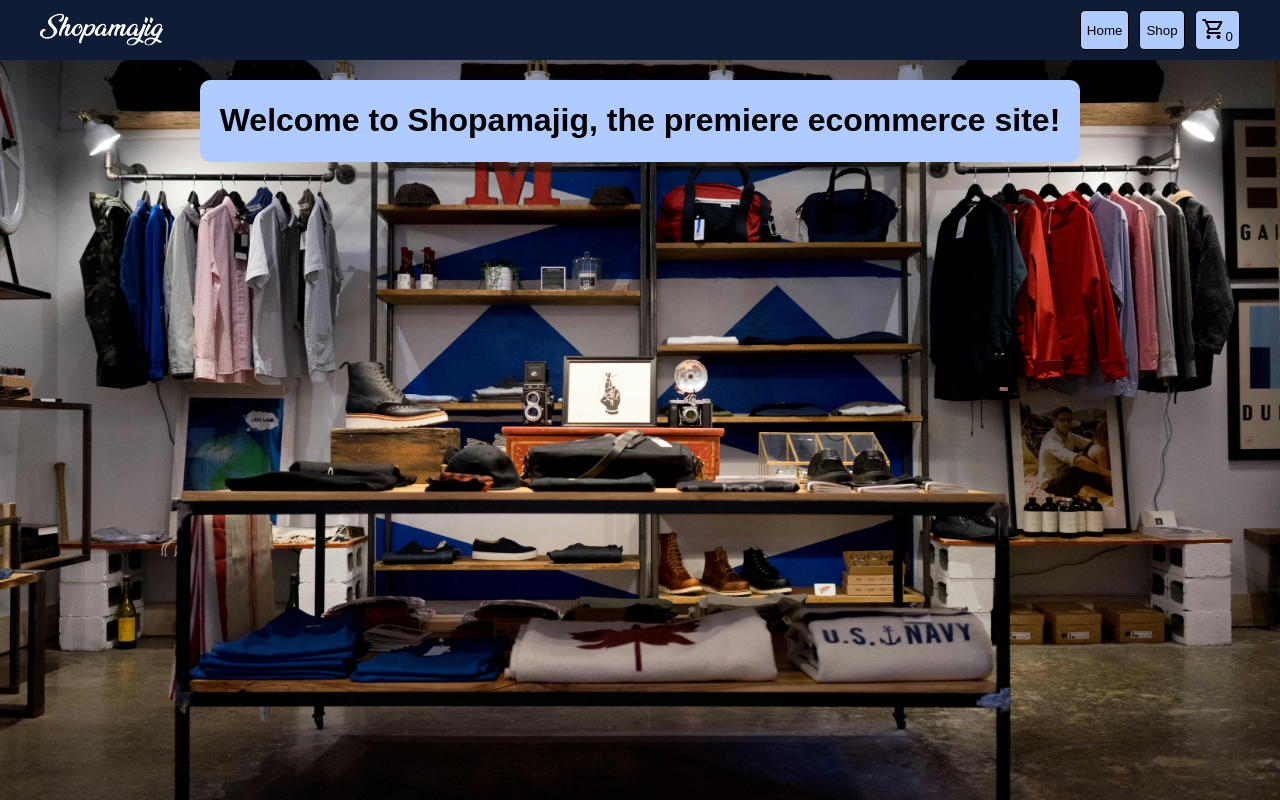
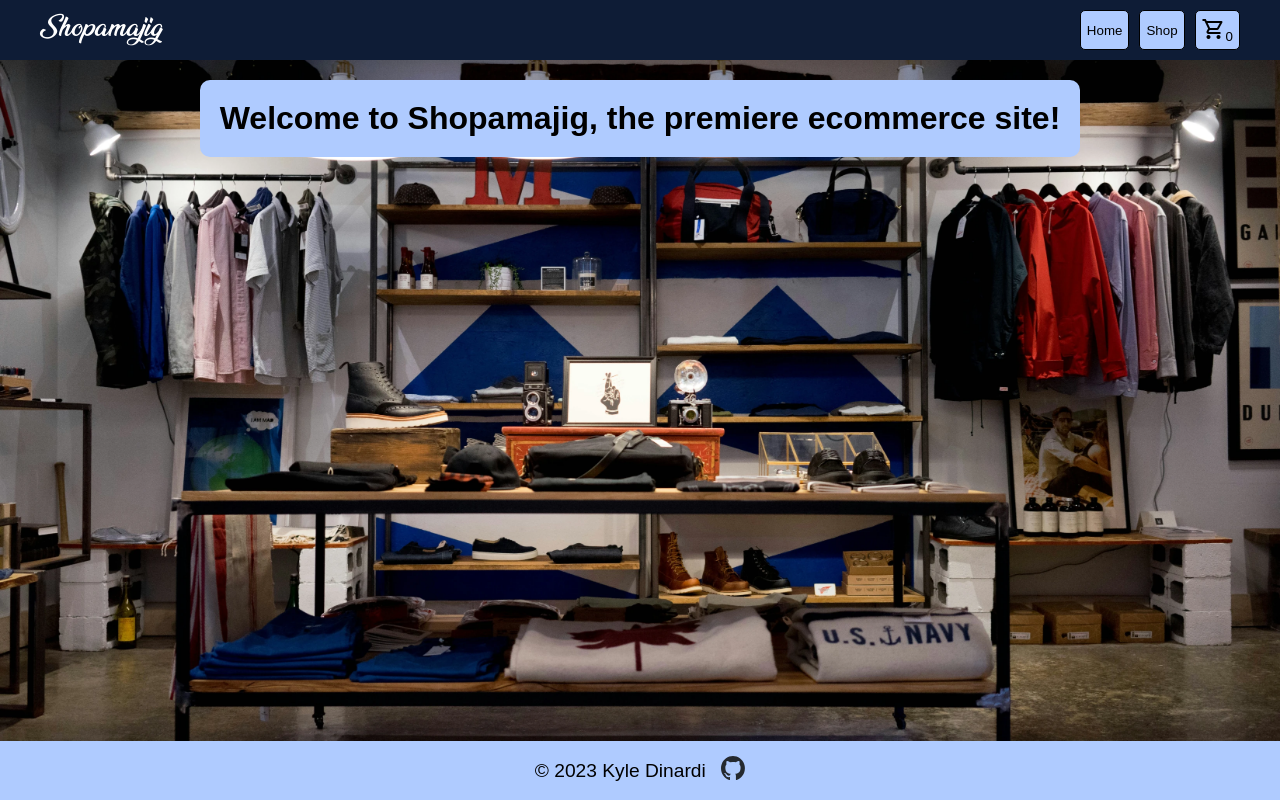
Before and after one commit to kyledinardi/shopping-cart, a React (Vite) app: page / in a window 1280 px wide. Built offline with nearby package versions, Linux system fonts and the light colour scheme.

Commit message:
Add footer

```diff
--- a/src/App.jsx
+++ b/src/App.jsx
@@ -1,6 +1,7 @@
 import { Outlet } from 'react-router-dom';
 import { useState } from 'react';
 import Navbar from './components/Navbar.jsx';
+import Footer from './components/Footer.jsx';
 
 function App() {
   const [cartContents, setCartContents] = useState([]);
@@ -42,6 +43,7 @@ function App() {
     <>
       <Navbar totalQuantity={totalQuantity} />
       <Outlet context={[modifyCart, cartContents, totalQuantity]} />
+      <Footer />
     </>
   );
 }
--- /dev/null
+++ b/src/components/Footer.jsx
@@ -0,0 +1,26 @@
+import gitHubLogo from '../assets/github-mark.svg';
+import styles from '../style/Footer.module.css';
+
+function Footer() {
+  return (
+    <footer className={styles.footer}>
+      <a
+        href='https://kyledinardi.github.io/homepage/'
+        target='_blank'
+        rel='noopener noreferrer'
+      >
+        <span>© 2023 Kyle Dinardi</span>
+      </a>
+      <a
+        href='https://github.com/kyledinardi/shopping-cart'
+        target='_blank'
+        rel='noopener noreferrer'
+        className={styles.logoLink}
+      >
+        <img className={styles.logo} src={gitHubLogo} alt='GitHub logo' />
+      </a>
+    </footer>
+  );
+}
+
+export default Footer;
--- a/src/pages/Home.jsx
+++ b/src/pages/Home.jsx
@@ -2,8 +2,10 @@ import styles from '../style/Home.module.css';
 
 export default function Home() {
   return (
-    <main className={styles.home}>
-      <h1>Welcome to Shopamajig, the premiere ecommerce site!</h1>
+    <main>
+      <h1 className={styles.home}>
+        Welcome to Shopamajig, the premiere ecommerce site!
+      </h1>
     </main>
   );
 }
--- a/src/pages/ProductPage.jsx
+++ b/src/pages/ProductPage.jsx
@@ -39,7 +39,8 @@ function ProductPage() {
   }
 
   return (
-    <main className={styles.productPage}>
+    <main>
+      <div className={styles.productPage}>
         <img src={product.image} alt={product.title} />
         <div>
           <h2>{product.title}</h2>
@@ -53,10 +54,14 @@ function ProductPage() {
           <form className={styles.purchase} onSubmit={handleSubmit}>
             <label htmlFor='quantity'>Quantity:</label>
             <QuantityInput quantity={quantity} setQuantity={setQuantity} />
-          <button disabled={quantity === ''} className={styles.addToCartButton}>
+            <button
+              disabled={quantity === ''}
+              className={styles.addToCartButton}
+            >
               Add to Cart
             </button>
           </form>
+        </div>
       </div>
     </main>
   );
--- /dev/null
+++ b/src/style/Footer.module.css
@@ -0,0 +1,18 @@
+.footer {
+  background-color: #afcbff;
+  display: flex;
+  justify-content: center;
+  align-items: center;
+  gap: 15px;
+  font-size: 1.2rem;
+  padding: 15px 0;
+}
+
+footer a {
+  color: black;
+  text-decoration: none;
+}
+
+.logo {
+  height: 24px;
+}
--- a/src/style/Home.module.css
+++ b/src/style/Home.module.css
@@ -2,7 +2,7 @@
   margin: 20px auto;
   background-color: #afcbff;
   border-radius: 10px;
-  padding: 1px 20px;
+  padding: 20px;
   text-align: center;
   max-width: max-content;
 }
--- a/src/style/index.css
+++ b/src/style/index.css
@@ -5,6 +5,12 @@
 
 * {
   box-sizing: border-box;
+}
+
+html,
+body,
+#root {
+  height: 100vh;
 }
 
 body {
@@ -16,6 +22,12 @@ body {
   background-attachment: fixed;
 }
 
+#root {
+  height: 100vh;
+  display: grid;
+  grid-template-rows: max-content 1fr max-content;
+}
+
 button {
   cursor: pointer;
 }
```
Also changed, not shown: src/assets/github-mark.svg (added). Lines whose indentation alone changed are shown as unchanged.
